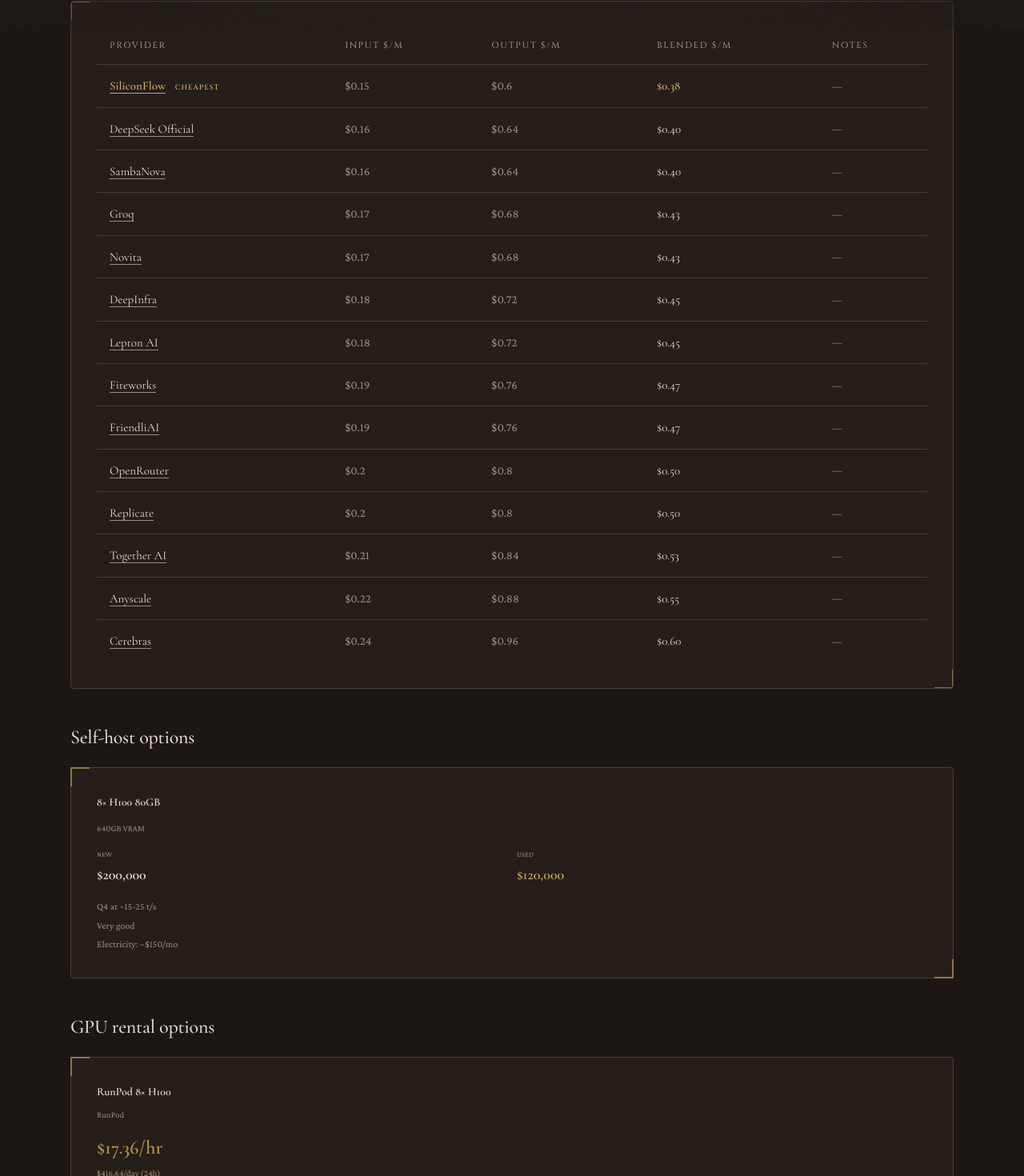
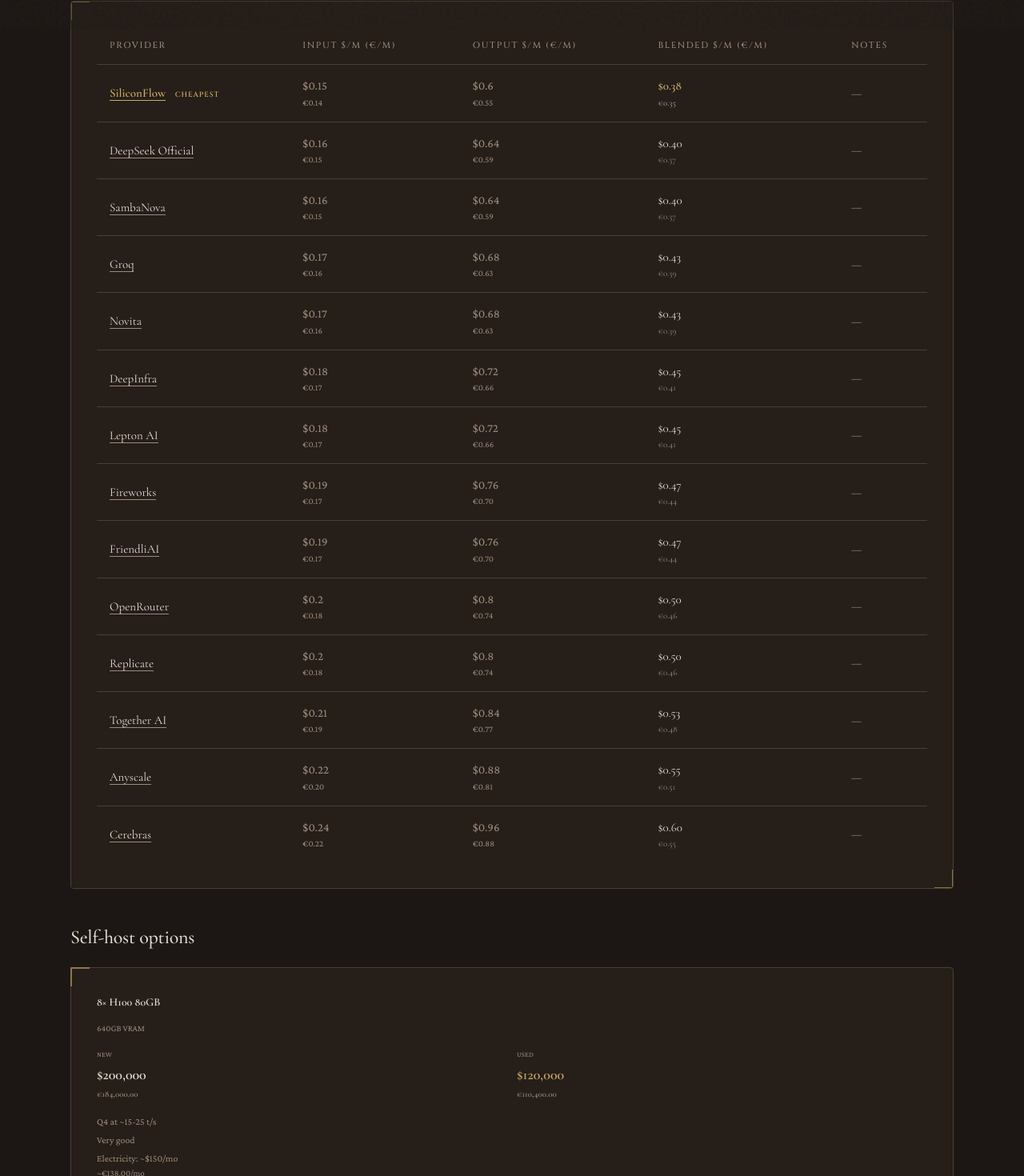
Before and after one commit to Ilities/token.observer, a React (Vite) app: page /compare in a window 1280 px wide. Shown: the part 764-2234 px from the top of the page at 80% size. Built offline with nearby package versions, Linux system fonts and the light colour scheme.

Commit message:
Show EUR prices next to USD on the compare page
Committed by an agent in Viberglass.

```diff
--- /dev/null
+++ b/src/data/currency.js
@@ -0,0 +1,32 @@
+// Fixed, manually maintained USD → EUR exchange rate.
+// Update this single value when the rate changes.
+// Set: 2026-10-14
+export const EUR_PER_USD = 0.92;
+
+// USD, preserving the raw value (per-million token prices lose precision when
+// grouped). Pass `group` for larger flat costs that were previously shown with
+// thousands separators.
+export function usd(amount, decimals, group = false) {
+  if (amount == null) return "—";
+  let value;
+  if (decimals != null) value = amount.toFixed(decimals);
+  else if (group) value = amount.toLocaleString("en-US");
+  else value = String(amount);
+  return `$${value}`;
+}
+
+// EUR, always rounded to cents.
+export function eur(amount) {
+  if (amount == null) return "—";
+  const value = (amount * EUR_PER_USD).toLocaleString("en-US", {
+    minimumFractionDigits: 2,
+    maximumFractionDigits: 2,
+  });
+  return `€${value}`;
+}
+
+// The pair used to render both currencies; null when there is no price.
+export function dual(amount, decimals, group = false) {
+  if (amount == null) return null;
+  return { usd: usd(amount, decimals, group), eur: eur(amount) };
+}
--- a/src/pages/Compare.jsx
+++ b/src/pages/Compare.jsx
@@ -1,5 +1,20 @@
 import { useState } from "react";
 import { SORTED_MODELS, TIERS } from "../data/models";
+import { dual } from "../data/currency";
+
+// Renders a price in USD with the EUR equivalent on a muted second line.
+function Price({ value, decimals, group = false, prefix = "", suffix = "" }) {
+  const formatted = dual(value, decimals, group);
+  if (!formatted) return "—";
+  return (
+    <>
+      {`${prefix}${formatted.usd}${suffix}`}
+      <div style={{ fontSize: 11, color: "var(--academia-muted-foreground)" }}>
+        {`${prefix}${formatted.eur}${suffix}`}
+      </div>
+    </>
+  );
+}
 
 // Provider URLs for linking (direct to pricing pages)
 const PROVIDER_URLS = {
@@ -289,9 +304,9 @@ export default function Compare() {
               <thead>
                 <tr>
                   <th>Provider</th>
-                  <th>Input $/M</th>
-                  <th>Output $/M</th>
-                  <th>Blended $/M</th>
+                  <th>Input $/M (€/M)</th>
+                  <th>Output $/M (€/M)</th>
+                  <th>Blended $/M (€/M)</th>
                   <th>Notes</th>
                 </tr>
               </thead>
@@ -357,7 +372,7 @@ export default function Compare() {
                             fontFamily: "var(--font-body)",
                           }}
                         >
-                          {p.input ? `$${p.input}` : "—"}
+                          <Price value={p.input} />
                         </td>
                         <td
                           style={{
@@ -365,7 +380,7 @@ export default function Compare() {
                             fontFamily: "var(--font-body)",
                           }}
                         >
-                          {p.output ? `$${p.output}` : "—"}
+                          <Price value={p.output} />
                         </td>
                         <td
                           style={{
@@ -376,7 +391,7 @@ export default function Compare() {
                             fontWeight: isCheapest ? 600 : 400,
                           }}
                         >
-                          {bl ? `$${bl.toFixed(2)}` : "—"}
+                          <Price value={bl} decimals={2} />
                         </td>
                         <td
                           style={{
@@ -472,7 +487,7 @@ export default function Compare() {
                           color: "var(--academia-foreground)",
                         }}
                       >
-                        ${opt.purchaseCost.toLocaleString()}
+                        <Price value={opt.purchaseCost} group />
                       </div>
                     </div>
                     <div>
@@ -496,7 +511,7 @@ export default function Compare() {
                             : "var(--academia-muted-foreground)",
                         }}
                       >
-                        {opt.usedCost ? `$${opt.usedCost.toLocaleString()}` : "—"}
+                        <Price value={opt.usedCost} group />
                       </div>
                     </div>
                   </div>
@@ -509,7 +524,10 @@ export default function Compare() {
                   >
                     <div>{opt.canRunModel}</div>
                     <div style={{ marginTop: 4 }}>{opt.quality}</div>
-                    <div style={{ marginTop: 4 }}>Electricity: ~${opt.monthlyElectricity}/mo</div>
+                    <div style={{ marginTop: 4 }}>
+                      Electricity:{" "}
+                      <Price value={opt.monthlyElectricity} group prefix="~" suffix="/mo" />
+                    </div>
                   </div>
                 </div>
               ))}
@@ -574,7 +592,7 @@ export default function Compare() {
                       color: "var(--academia-accent-dark)",
                     }}
                   >
-                    ${opt.costPerHr}/hr
+                    <Price value={opt.costPerHr} group suffix="/hr" />
                   </div>
                   <div
                     style={{
@@ -583,7 +601,7 @@ export default function Compare() {
                       marginTop: 4,
                     }}
                   >
-                    ${opt.costPerDay24}/day (24h)
+                    <Price value={opt.costPerDay24} group suffix="/day (24h)" />
                   </div>
                 </div>
               ))}
```
